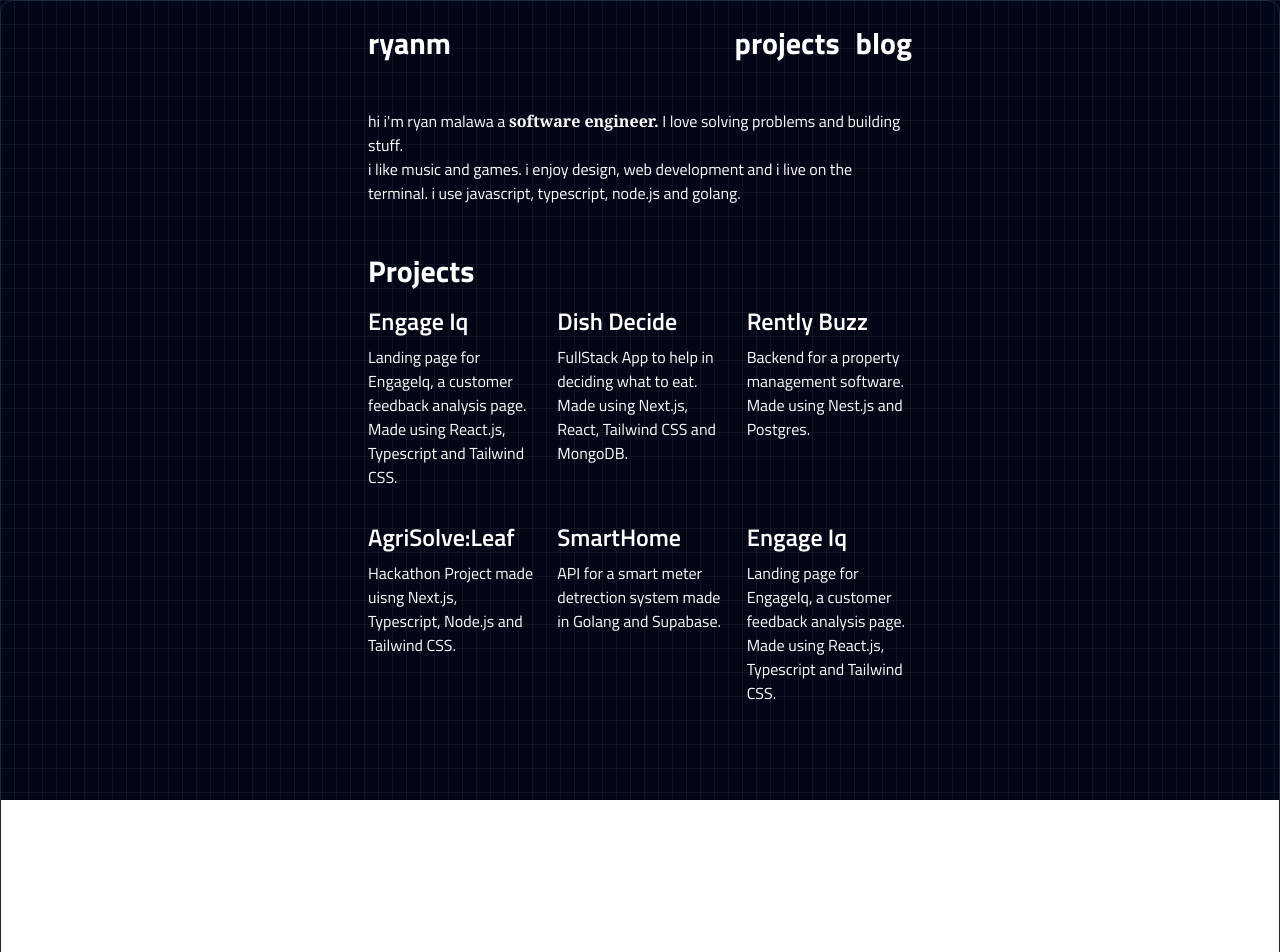
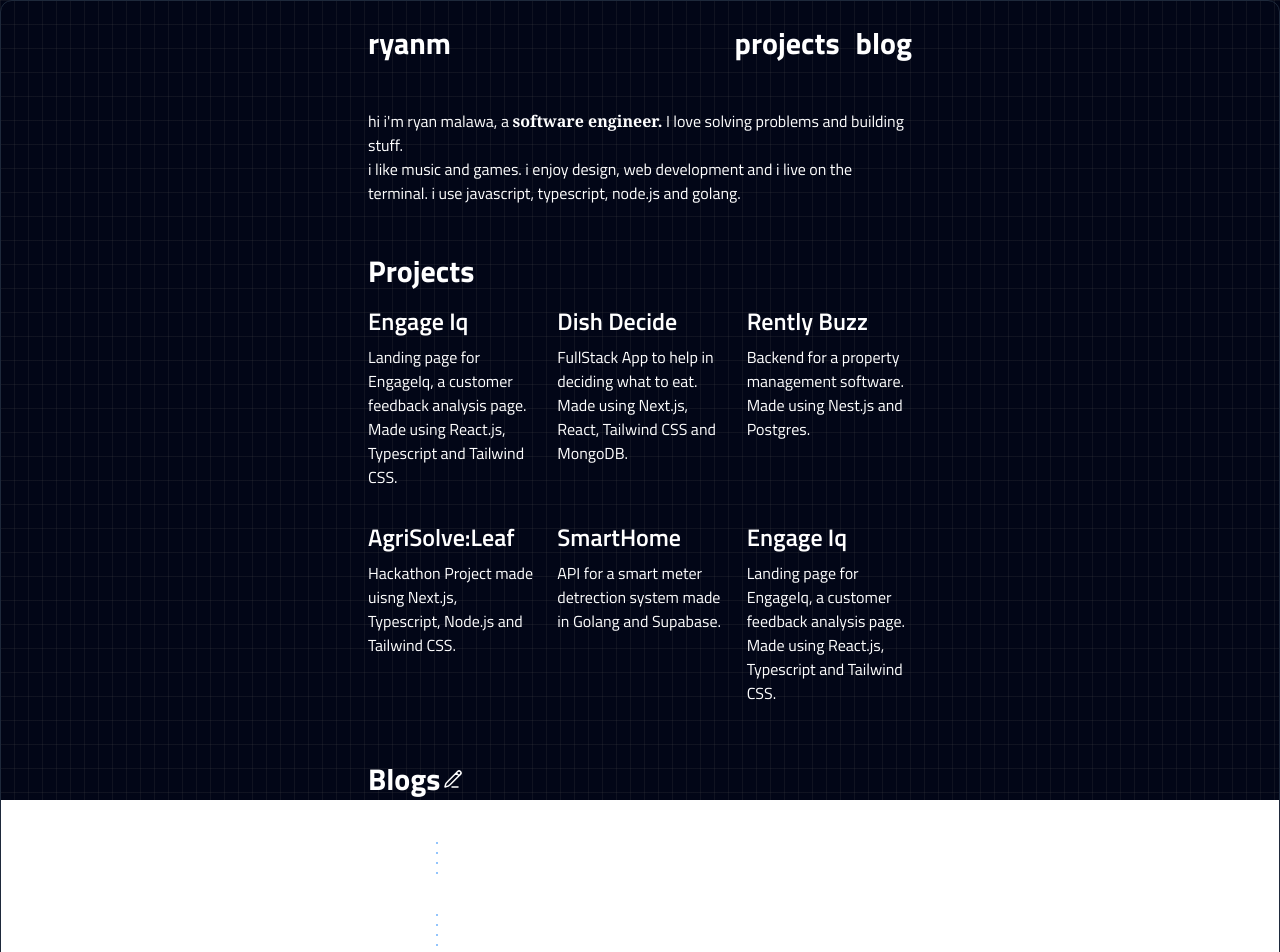
Before and after one commit to mryan-3/portfolio, a React (Vite) app in the folder v2/: page / in a window 1280 px wide. Shown: the top 952 px of the page. Built offline with nearby package versions, Linux system fonts and the light colour scheme.

Commit message:
add blog section

```diff
--- a/v2/src/App.tsx
+++ b/v2/src/App.tsx
@@ -2,6 +2,7 @@
 import Navbar from '../src/components/Navbar.tsx'
 import About from '../src/components/About.tsx'
 import Projects from '../src/components/Projects.tsx'
+import Blog from '../src/components/Blog.tsx'
 
 function App() {
     const divRef = useRef<HTMLDivElement>(null)
@@ -64,6 +65,7 @@
                 <Navbar />
                 <About />
                 <Projects />
+                <Blog />
             </div>
 
         </>
--- a/v2/src/components/About.tsx
+++ b/v2/src/components/About.tsx
@@ -4,7 +4,7 @@
   return (
     <div className='font-titillium text-white max-w-xl mx-auto p-4 mb-4'>
       <p className='font-medium text-[16px] '>
-        hi i'm ryan malawa a{' '}
+        hi i'm ryan malawa, a{' '}
         <span className='font-semibold font-serif'>software engineer.</span> I
         love solving problems and building stuff.
       </p>
--- a/v2/src/components/Blog.tsx
+++ b/v2/src/components/Blog.tsx
@@ -0,0 +1,53 @@
+import React from "react";
+
+const Blog: React.FC = () => {
+    return (
+        <div className='font-titillium h-full text-white max-w-xl mx-auto p-4 mb-4'>
+            <div className="flex items-center">
+                <h2 className='text-3xl font-bold'>Blogs</h2>
+                <svg xmlns="http://www.w3.org/2000/svg" viewBox="0 0 24 24" width="24" height="24" color="#ffffff" fill="none">
+                    <path d="M15.2141 5.98239L16.6158 4.58063C17.39 3.80646 18.6452 3.80646 19.4194 4.58063C20.1935 5.3548 20.1935 6.60998 19.4194 7.38415L18.0176 8.78591M15.2141 5.98239L6.98023 14.2163C5.93493 15.2616 5.41226 15.7842 5.05637 16.4211C4.70047 17.058 4.3424 18.5619 4 20C5.43809 19.6576 6.94199 19.2995 7.57889 18.9436C8.21579 18.5877 8.73844 18.0651 9.78375 17.0198L18.0176 8.78591M15.2141 5.98239L18.0176 8.78591" stroke="currentColor" stroke-width="1.5" stroke-linecap="round" stroke-linejoin="round" />
+                    <path d="M11 20H17" stroke="currentColor" stroke-width="1.5" stroke-linecap="round" />
+                </svg>
+            </div>
+            <div className="my-4 flex-col justify-between">
+                <div className="flex justify-between gap-2">
+                    <div className="w-[30%]">
+                        <p className="text-[14px] text-center">Dec 20 2023</p>
+                        <div className="flex flex-col items-center ">
+                            <div className="border-[#93c5fd] border-dashed border text-[#e2e8f0] leading-3 basis-0 text-[14px] mt-2" />
+                            <div className="border-[#93c5fd] border-dashed border text-[#e2e8f0] leading-3 basis-0 text-[14px] mt-2" />
+                            <div className="border-[#93c5fd] border-dashed border text-[#e2e8f0] leading-3 basis-0 text-[14px] mt-2" />
+                            <div className="border-[#93c5fd] border-dashed border text-[#e2e8f0] leading-3 basis-0 text-[14px] mt-2" />
+                        </div>
+                    </div>
+
+
+                    <div className="flex flex-col">
+                        <span>wrote an article</span>
+                        <a className="font-semibold">Lightining Fast APIs: Building Golang CRUD Endpoints with Supabase </a>
+                    </div>
+                </div>
+
+                <div className="flex justify-between gap-2">
+                    <div className="w-[30%]">
+                        <p className="text-[14px] text-center">Dec 20 2023</p>
+                        <div className="flex flex-col items-center ">
+                            <div className="border-[#93c5fd] border-dashed border text-[#e2e8f0] leading-3 basis-0 text-[14px] mt-2" />
+                            <div className="border-[#93c5fd] border-dashed border text-[#e2e8f0] leading-3 basis-0 text-[14px] mt-2" />
+                            <div className="border-[#93c5fd] border-dashed border text-[#e2e8f0] leading-3 basis-0 text-[14px] mt-2" />
+                            <div className="border-[#93c5fd] border-dashed border text-[#e2e8f0] leading-3 basis-0 text-[14px] mt-2" />
+                        </div>
+                    </div>
+
+
+                    <div className="flex flex-col">
+                        <span>wrote an article</span>
+                        <a className="font-semibold">Lightining Fast APIs: Building Golang CRUD Endpoints with Supabase </a>
+                    </div>
+                </div>
+            </div>
+        </div>
+    )
+}
+export default Blog
--- a/v2/src/components/Projects.tsx
+++ b/v2/src/components/Projects.tsx
@@ -2,7 +2,7 @@
 
 const Projects: React.FC = () => {
     return (
-        <div className='font-titillium h-screen text-white max-w-xl mx-auto p-4 mb-4'>
+        <div className='font-titillium h-full text-white max-w-xl mx-auto p-4 mb-4'>
             <h2 className='text-3xl font-bold'>Projects</h2>
             <div className='grid grid-cols-2 md:grid-cols-3 my-2 gap-6'>
                 <div className='flex flex-col '>
```
